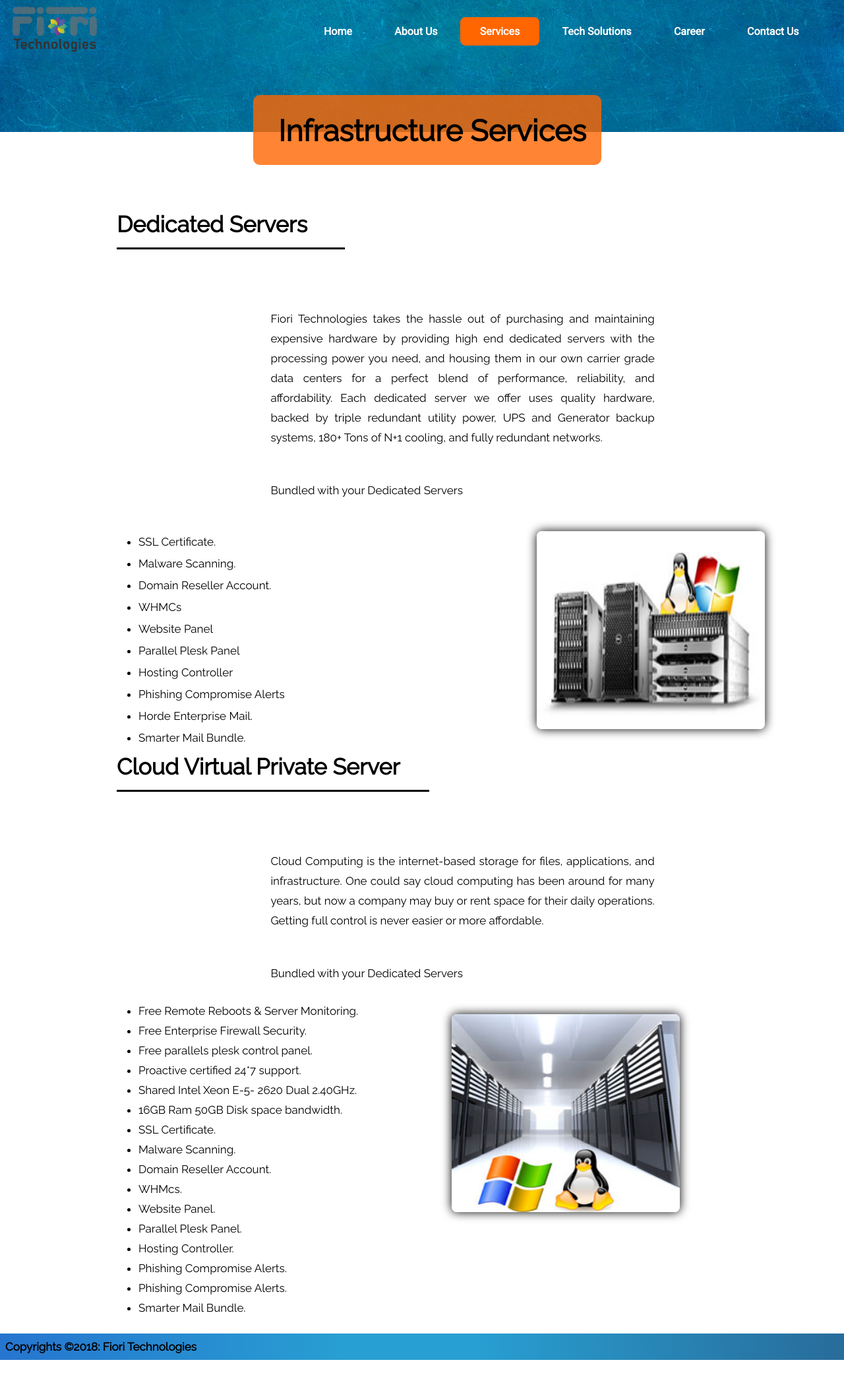
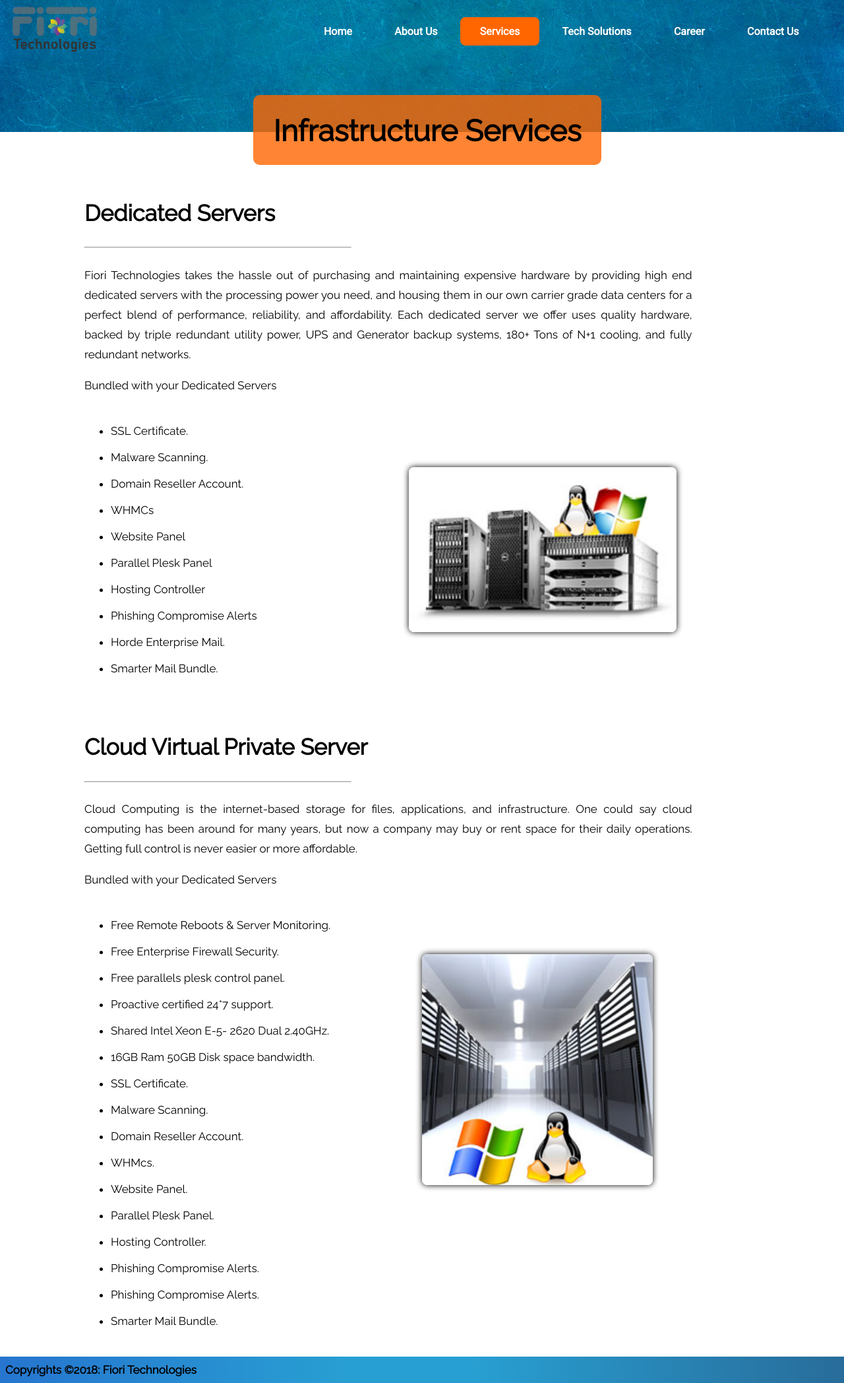
Before and after one commit to FioriTech/FioriTechWebsite, a PHP site: page /html_files/infrastructureservice.php in a window 1280 px wide. Shown: the whole page at 66% size. Before the commit the page ends 2061 px from the top, so only its background shows below. Run offline with PHP 8.4, Linux system fonts and the light colour scheme.

Commit message:
Add files via upload

```diff
--- a/html_files/infrastructureservice.php
+++ b/html_files/infrastructureservice.php
@@ -4,77 +4,77 @@
 <head>
     <title>Fiori Technologies</title>
     <link href="../css_files/common.css" type="text/css" rel="stylesheet" />
-    <link href="../css_files/infrastructureservice.css" type="text/css" rel="stylesheet" />
     <link href="https://fonts.googleapis.com/css?family=Raleway|Roboto" rel="stylesheet">
 </head>
 
 <body>
-    <div class="image">
+    <div class="image1">
         <div>
             <img src="../images/Fiori.png" height="90px" alt="FioriTech logo">
             <?php include 'common files/menu.php' ?>
         </div>
-        <div class="infra">
-            <p class="first"><b>Infrastructure Services</b></p>
+        <div class="webdesign">
+            <p><b>Infrastructure Services</b></p>
         </div>
     </div>
-    <div style="clear:both;"></div>
-    <h1 class="DS"> Dedicated Servers</h1>
-    <div class="firstblock">
-        <p class="second">Fiori Technologies takes the hassle out of purchasing and maintaining expensive hardware by providing high end dedicated servers with the processing power you need, and housing them in our own carrier grade data centers for a perfect blend of performance, reliability, and affordability. Each dedicated server we offer uses quality hardware, backed by triple redundant utility power, UPS and Generator backup systems, 180+ Tons of N+1 cooling, and fully redundant networks.</p>
-        <p class="second1">Bundled with your Dedicated Servers</p>
+    <div class="clear"></div>
+	<br>
+	<br>
+	<br>
+	<br>
+    <div class="firstblock1">
+	<h1> Dedicated Servers</h1>
+	<hr>
+	<div class="clear"></div>
+        <p>Fiori Technologies takes the hassle out of purchasing and maintaining expensive hardware by providing high end dedicated servers with the processing power you need, and housing them in our own carrier grade data centers for a perfect blend of performance, reliability, and affordability. Each dedicated server we offer uses quality hardware, backed by triple redundant utility power, UPS and Generator backup systems, 180+ Tons of N+1 cooling, and fully redundant networks.</p>
+        <p>Bundled with your Dedicated Servers</p>
     </div>
-    <div class="mainblock">
-        <div class="secondblock">
+        <div class="firstblock1">
             <ul>
-                <li class="csecondblock">SSL Certificate.</li>
-                <li class="csecondblock">Malware Scanning.</li>
-                <li class="csecondblock">Domain Reseller Account.</li>
-                <li class="csecondblock">WHMCs</li>
-                <li class="csecondblock">Website Panel</li>
-                <li class="csecondblock">Parallel Plesk Panel</li>
-                <li class="csecondblock">Hosting Controller</li>
-                <li class="csecondblock">Phishing Compromise Alerts</li>
-                <li class="csecondblock">Horde Enterprise Mail.</li>
-                <li class="csecondblock">Smarter Mail Bundle.</li>
+                <li>SSL Certificate.</li>
+                <li>Malware Scanning.</li>
+                <li>Domain Reseller Account.</li>
+                <li>WHMCs</li>
+                <li>Website Panel</li>
+                <li>Parallel Plesk Panel</li>
+                <li>Hosting Controller</li>
+                <li>Phishing Compromise Alerts</li>
+                <li>Horde Enterprise Mail.</li>
+                <li>Smarter Mail Bundle.</li>
             </ul>
+            <img src="../images/ddt.jpg" class="image7" alt="image" />
         </div>
         <div>
-            <img src="../images/ddt.jpg" class="image2" alt="image" />
-        </div>
-        <div>
+		<div class="clear"></div>
             <br />
             <br />
-            <br />
-            <br />
-            <h1 class="CS"> Cloud Virtual Private Server</h1>
-            <div class="firstblock">
-                <p class="second">Cloud Computing is the internet-based storage for files, applications, and infrastructure. One could say cloud computing has been around for many years, but now a company may buy or rent space for their daily operations. Getting full control is never easier or more affordable.</p>
-                <p class="second1">Bundled with your Dedicated Servers</p>
+            <div class="firstblock1">
+			<h1> Cloud Virtual Private Server</h1>
+			<hr>
+			<div class="clear"></div>
+                <p>Cloud Computing is the internet-based storage for files, applications, and infrastructure. One could say cloud computing has been around for many years, but now a company may buy or rent space for their daily operations. Getting full control is never easier or more affordable.</p>
+                <p>Bundled with your Dedicated Servers</p>
             </div>
-            <div class="mainblock">
-                <div class="thirdblock">
+                <div class="firstblock1">
                     <ul>
-                        <li class="cthirdblock">Free Remote Reboots & Server Monitoring.</li>
-                        <li class="cthirdblock">Free Enterprise Firewall Security.</li>
-                        <li class="cthirdblock">Free parallels plesk control panel.</li>
-                        <li class="cthirdblock">Proactive certified 24*7 support.</li>
-                        <li class="cthirdblock">Shared Intel Xeon E-5- 2620 Dual 2.40GHz.</li>
-                        <li class="cthirdblock">16GB Ram 50GB Disk space bandwidth.</li>
-                        <li class="cthirdblock">SSL Certificate.</li>
-                        <li class="cthirdblock">Malware Scanning.</li>
-                        <li class="cthirdblock">Domain Reseller Account.</li>
-                        <li class="cthirdblock">WHMcs.</li>
-                        <li class="cthirdblock">Website Panel.</li>
-                        <li class="cthirdblock">Parallel Plesk Panel.</li>
-                        <li class="cthirdblock">Hosting Controller.</li>
-                        <li class="cthirdblock">Phishing Compromise Alerts.</li>
-                        <li class="cthirdblock">Phishing Compromise Alerts.</li>
-                        <li class="cthirdblock">Smarter Mail Bundle.</li>
+                        <li>Free Remote Reboots & Server Monitoring.</li>
+                        <li>Free Enterprise Firewall Security.</li>
+                        <li>Free parallels plesk control panel.</li>
+                        <li>Proactive certified 24*7 support.</li>
+                        <li>Shared Intel Xeon E-5- 2620 Dual 2.40GHz.</li>
+                        <li>16GB Ram 50GB Disk space bandwidth.</li>
+                        <li>SSL Certificate.</li>
+                        <li>Malware Scanning.</li>
+                        <li>Domain Reseller Account.</li>
+                        <li>WHMcs.</li>
+                        <li>Website Panel.</li>
+                        <li>Parallel Plesk Panel.</li>
+                        <li>Hosting Controller.</li>
+                        <li>Phishing Compromise Alerts.</li>
+                        <li>Phishing Compromise Alerts.</li>
+                        <li>Smarter Mail Bundle.</li>
                     </ul>
-                </div>
-                <div>
-                    <img src="../images/ifservices.jpg" class="image3" alt="image" />
+                    <img src="../images/ifservices.jpg" class="image8" alt="image" />
                 </div>
 
     <?php include 'common files/footer.php' ?>
```
Also changed, not shown: html_files/digitalmarketing.php (+49 -58 lines).
